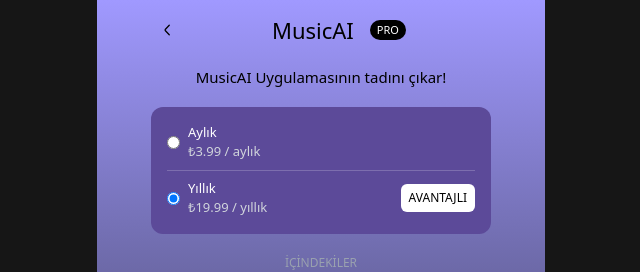
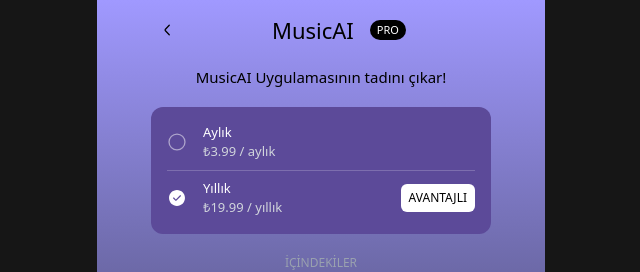
Before and after one commit to serayayakta/music-ai-react, a React (Vite) app: page /subscriptions in a window 1280 px wide. Shown: the top 272 px of the page, without its empty margins (319-959 px from the left). Built offline with nearby package versions, Linux system fonts and the light colour scheme.

Commit message:
feat(): add custom radio button component

```diff
--- /dev/null
+++ b/src/components/RadioButton.jsx
@@ -0,0 +1,34 @@
+import PropTypes from "prop-types";
+
+const RadioButton = ({ value, selectedValue, onChange }) => {
+  return (
+    <div
+      className="flex items-center cursor-pointer"
+      onClick={() => onChange(value)}
+    >
+      <input
+        type="radio"
+        name="radio"
+        value={value}
+        checked={selectedValue === value}
+        onChange={() => onChange(value)}
+        className="hidden"
+      />
+      <div className="w-5 h-5 flex items-center justify-center">
+        <img
+          src={selectedValue === value ? "tick-circle.svg" : "empty-circle.svg"}
+          alt={selectedValue === value ? "Selected" : "Unselected"}
+          className="w-5 h-5"
+        />
+      </div>
+    </div>
+  );
+};
+
+RadioButton.propTypes = {
+  value: PropTypes.string.isRequired,
+  selectedValue: PropTypes.string.isRequired,
+  onChange: PropTypes.func.isRequired,
+};
+
+export default RadioButton;
--- a/src/components/SubscriptionPage.jsx
+++ b/src/components/SubscriptionPage.jsx
@@ -1,13 +1,13 @@
 import { useNavigate } from "react-router-dom";
 import { useState } from "react";
+import RadioButton from "../components/RadioButton";
 
 const SubscriptionPage = () => {
   const navigate = useNavigate();
-  const [selectedPlan, setSelectedPlan] = useState("yearly"); // Default selected plan
+  const [selectedPlan, setSelectedPlan] = useState("yearly");
 
   return (
     <div className="flex flex-col items-center text-white text-[13px] min-h-screen bg-gradient-to-b from-[#A099FF] to-[#161616] w-full max-w-md mx-auto">
-      {/* Top Navigation */}
       <div className="flex w-full px-4 py-3 items-center max-w-[375px]">
         <button onClick={() => navigate(-1)}>
           <img src="arrow-left.svg" alt="Back" />
@@ -16,46 +16,37 @@
           <p className="text-black text-[22px] font-medium leading-7">
             MusicAI
           </p>
-
           <div className="bg-black text-white text-[11px] h-5 w-9 rounded-xl ml-2 items-center justify-center flex">
             <p> PRO </p>
           </div>
         </div>
       </div>
 
-      {/* Title and Subtitle */}
       <p className="text-center text-black text-[15px] font-medium leading-tight mt-2">
         MusicAI Uygulamasının tadını çıkar!
       </p>
 
-      {/* Subscription Options */}
       <div className="bg-[#5C4A99] mt-5 p-4 rounded-xl w-[90%] max-w-[340px]">
         <div className="flex flex-col divide-y divide-[#ffffff33]">
           <div className="flex items-center pb-2">
-            <input
-              type="radio"
-              name="subscription"
+            <RadioButton
               value="monthly"
-              checked={selectedPlan === "monthly"}
-              onChange={() => setSelectedPlan("monthly")}
-              className="mr-2"
+              selectedValue={selectedPlan}
+              onChange={setSelectedPlan}
             />
-            <div className="w-full">
+            <div className="w-full pl-4">
               <p>Aylık</p>
               <p className="text-gray-300">₺3.99 / aylık</p>
             </div>
           </div>
 
           <div className="flex items-center pt-2">
-            <input
-              type="radio"
-              name="subscription"
+            <RadioButton
               value="yearly"
-              checked={selectedPlan === "yearly"}
-              onChange={() => setSelectedPlan("yearly")}
-              className="mr-2"
+              selectedValue={selectedPlan}
+              onChange={setSelectedPlan}
             />
-            <div className="w-full">
+            <div className="w-full pl-4">
               <p>Yıllık</p>
               <p className="text-gray-300">₺19.99 / yıllık</p>
             </div>
@@ -68,7 +59,6 @@
         </div>
       </div>
 
-      {/* Features Section */}
       <p className="text-[12px] text-gray-400 mt-5">İÇİNDEKİLER</p>
       <div className="w-[90%] max-w-[340px] flex flex-col gap-4.5 mt-3">
         {Array(6)
@@ -81,13 +71,11 @@
           ))}
       </div>
 
-      {/* Upgrade Button */}
       <button className="flex items-center justify-center gap-2 w-[90%] max-w-[340px] mt-auto bg-[#9A88FF] text-black py-3 rounded-lg">
         <img src="fi_66834.svg" alt="Gift Icon" />
         <span>Hemen Yükselt</span>
       </button>
 
-      {/* Footer */}
       <div className="text-center text-[#b0b0b0] text-xs font-normal leading-none w-[90%] max-w-[340px] my-3">
         3 gün ücretsiz dene, sonra ₺19.99 / yıllık. İstediğin zaman iptal et.
       </div>
```
Also changed, not shown: public/empty-circle.svg (added), public/tick-circle.svg (added).
